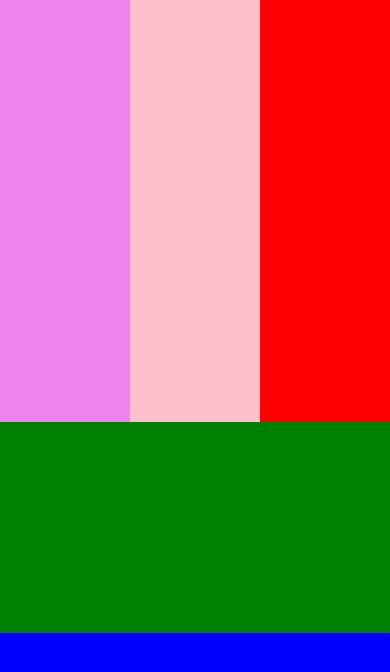
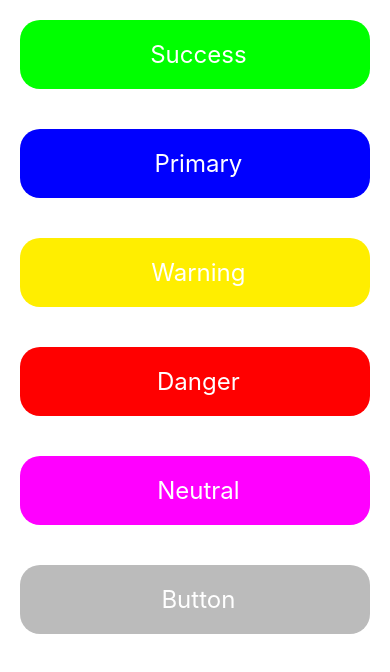
Before and after one commit to meihu-ganesh/ProjectNativeJs, a React Native app: screen / in a window 390 px wide. Shown: the top 672 px of the page. Built offline with nearby package versions, Linux system fonts and the light colour scheme.

Commit message:
touchable highlight

```diff
--- a/App.js
+++ b/App.js
@@ -9,6 +9,7 @@
 import React, {useState} from 'react';
 import {Alert, Button, FlatList, ScrollView, StyleSheet, Text, TextInput, View} from 'react-native';
 import ResponsiveFlexUI from './Pages/ResponsiveFlexUI';
+import Buttons from './Pages/Buttons';
 
 // import ResponsiveFlex from './Pages/ResponsiveFlex';
 
@@ -16,11 +17,7 @@ const App = () => {
 
   return (
     <View style={{flex:1}}>
-
-        {/* <View style={{ backgroundColor:'green'}}></View>
-        <View style={{ backgroundColor:'red'}}></View> */}
-      <ResponsiveFlexUI />
-
+      <Buttons />
     </View>
   );
 };
--- /dev/null
+++ b/Pages/Buttons.js
@@ -0,0 +1,58 @@
+import React from "react";
+import { StyleSheet, Text, TouchableHighlight, View } from "react-native";
+import ExStyles from "../style";
+
+const Buttons = () => {
+
+    return (
+        <View style={styles.main}>
+            {/* <Text style={ExStyles.heading}>Touchable Highlight</Text> */}
+            <TouchableHighlight>
+                <Text style={[styles.button,styles.success]}> Success</Text>
+            </TouchableHighlight>
+            <TouchableHighlight>
+                <Text style={[styles.button,styles.primary]}> Primary</Text>
+            </TouchableHighlight>
+            <TouchableHighlight>
+                <Text style={[styles.button,styles.warning]}> Warning</Text>
+            </TouchableHighlight>
+            <TouchableHighlight>
+                <Text style={[styles.button,styles.danger]}> Danger</Text>
+            </TouchableHighlight>
+            <TouchableHighlight>
+                <Text style={[styles.button, styles.neutral]}> Neutral</Text>
+            </TouchableHighlight>
+            <TouchableHighlight>
+                <Text style={styles.button}> Button</Text>
+            </TouchableHighlight>
+        </View>
+    );
+};
+
+const styles = StyleSheet.create({
+    main:{
+        flex:1,
+    },
+    button: {
+        backgroundColor: "#bbb",
+        color: "#fff",
+        fontSize: 24,
+        textAlign: "center",
+        padding: 20,
+        margin: 20,
+        borderRadius: 20,
+        shadowColor: "#a00",
+        elevation: 20,
+        shadowOpacity: 1,
+    },
+    success: {
+        backgroundColor: "#0f0"
+    },
+    primary:{backgroundColor: "#00f"},
+    warning:{backgroundColor: "#fe0"},
+    danger:{backgroundColor: "#f00"},
+    neutral:{backgroundColor: "#f0f"},
+});
+
+
+export default Buttons;
```
